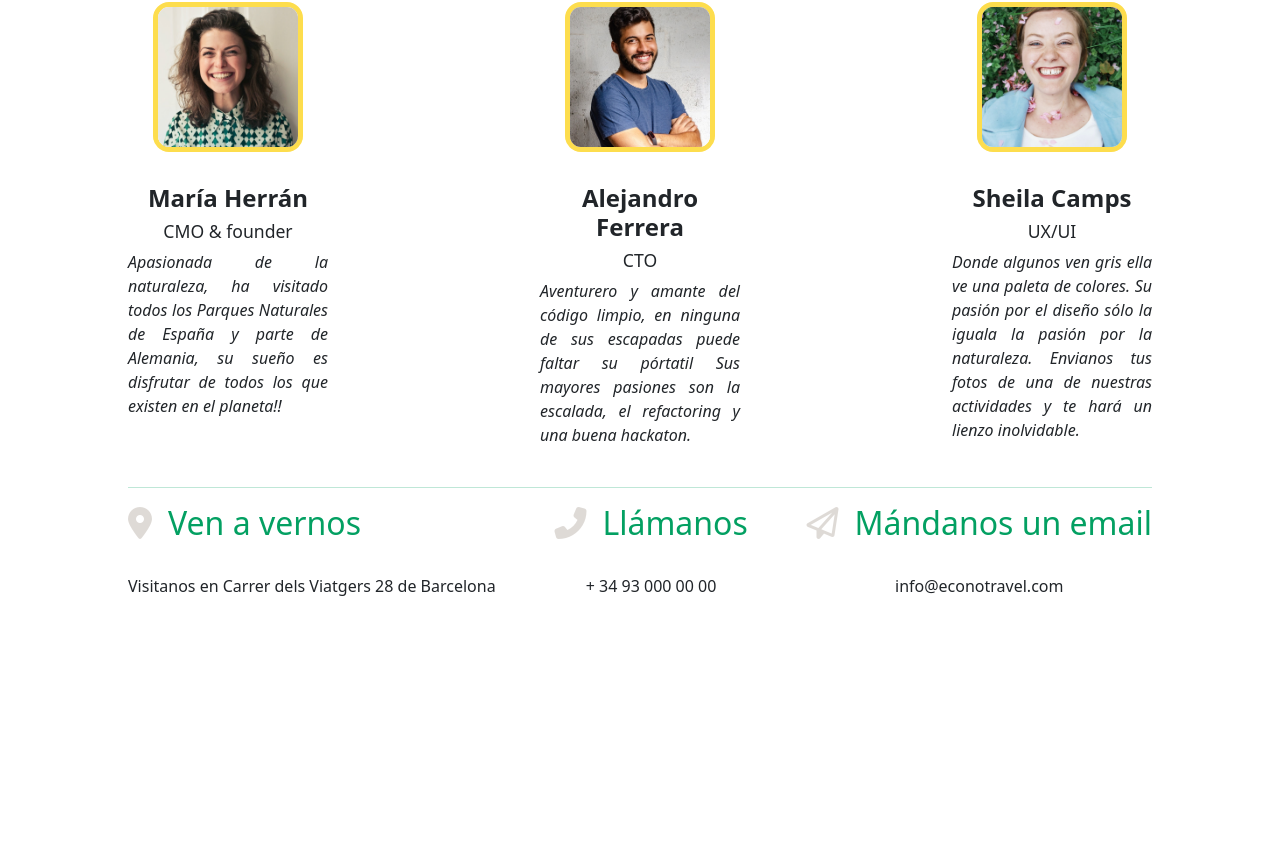
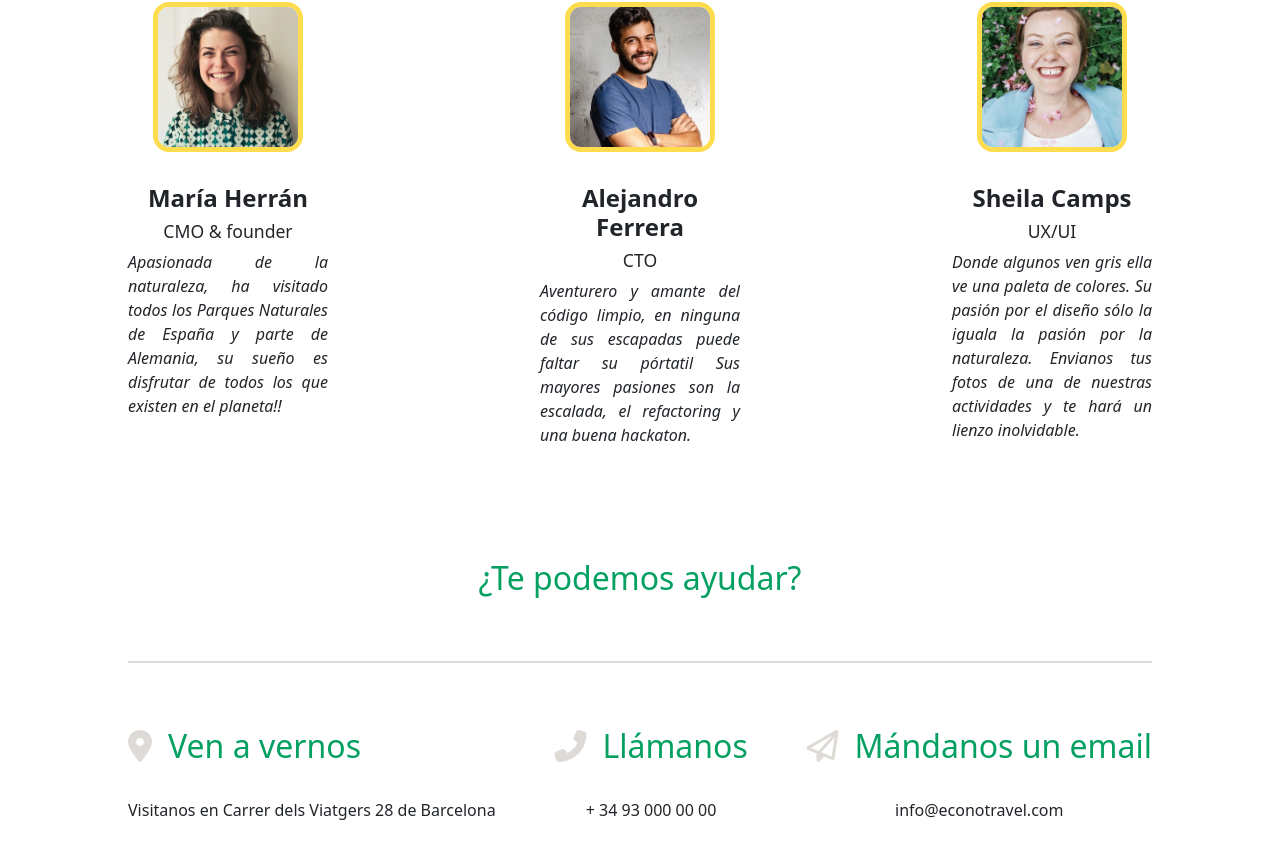
Before and after one commit to yassscoder/Econotravel-app-starter-6, a React app in the folder web-client/: page /quienessomos in a window 1280 px wide. Shown: the part 877-1735 px from the top of the page. Before the commit the page ends 1651 px from the top, so only its background shows below. Built offline with nearby package versions, Linux system fonts and the light colour scheme.

Commit message:
cambios en zona contact us

```diff
--- a/web-client/src/js/components/QuienesSomos2.jsx
+++ b/web-client/src/js/components/QuienesSomos2.jsx
@@ -44,10 +44,13 @@ export function QuienesSomos2() {
                 Preocupada por la falta de alternativas eco-friendly, Marina se propuso fundar una agencia de experiencias turísticas donde el respeto por la naturaleza fuera la principal prioridad. Así nació Econotravel Barcelona.
             </section>
             <PeopleList people={people}/>
+
+                <h2 id={"ayuda"}>¿Te podemos ayudar?</h2>
                 <div className={"lineaHr"}>
                 <hr/>
                 </div>
             <section className={"contactUs"}>
+
                 <div className={"wrapperContact"}>
                     <div className={"wrapperDataContact"}>
                         <i className="fas fa-map-marker-alt"></i>
--- a/web-client/src/scss/main.scss
+++ b/web-client/src/scss/main.scss
@@ -172,7 +172,13 @@ body{
 .aboutUs h2 {
   font-weight:bold;
 }
-
+#ayuda{
+    color: var(--primary-color);
+    justify-content: center;
+    display: flex;
+    margin-top: 6.5rem;
+    margin-bottom: 4rem;
+}
 .teamInfo {
   margin-top: 4rem;
   margin-bottom: 2rem;
@@ -211,13 +217,18 @@ body{
   line-height: 150%;
 }
 .lineaHr {
-  color: var(--primary-color);
+    border: none;
+    height: 2px;
+    background-color: #dedad6;
+    color: #dedad6;
+    margin-top: 2rem;
 }
 .contactUs{
   display: flex;
   justify-content: space-between;
   flex-wrap: wrap;
   text-align: center;
+  margin-top: 4rem;
 }
 .contactUs h2{
   margin-bottom:2rem;
```
